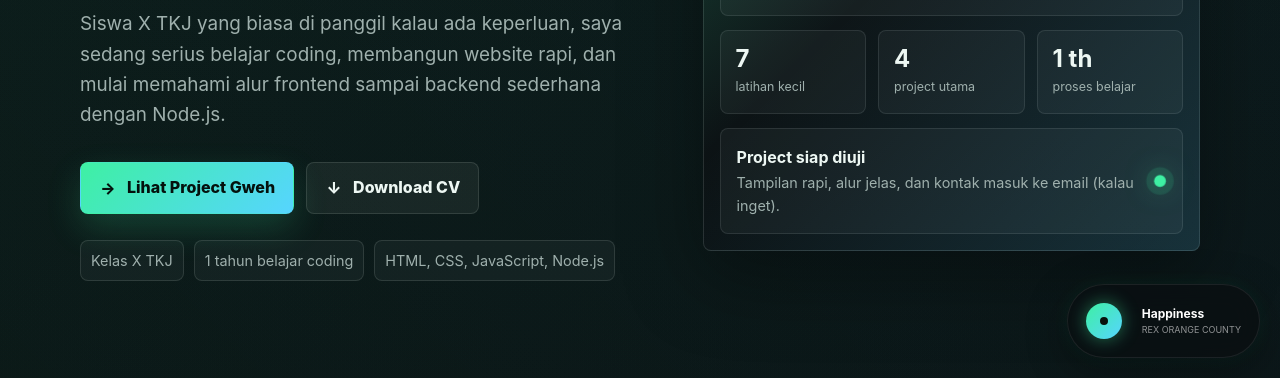
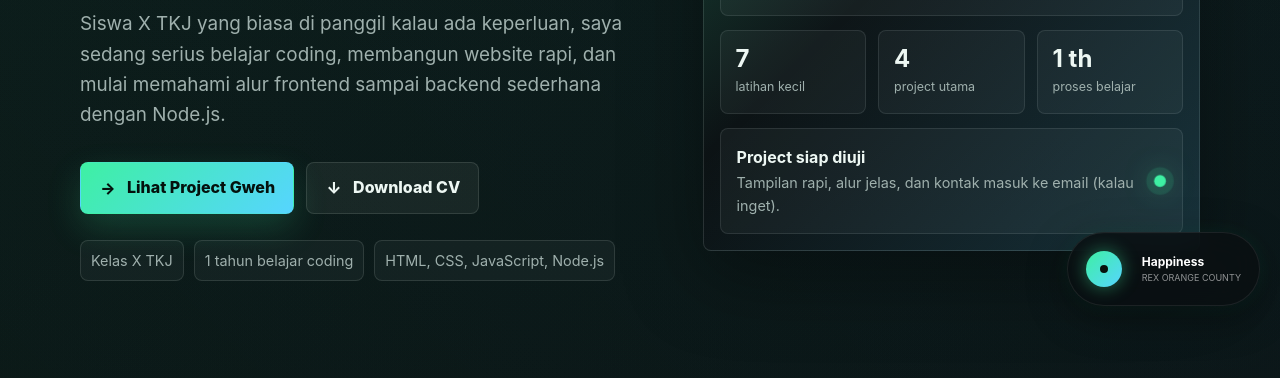
Before and after one commit to Hanzku/portofolio2, a website: page public/index.html in a window 1280 px wide. Shown: the part 422-800 px from the top of the page. Drawn offline with Linux system fonts and the light colour scheme.

Commit message:
Update index.html

```diff
--- a/public/index.html
+++ b/public/index.html
@@ -1281,7 +1281,7 @@
 .music-player-fixed{
   position:fixed;
   right:20px;
-  bottom:20px;
+  bottom:72px;
   z-index:999999;
 
   display:flex;
```
